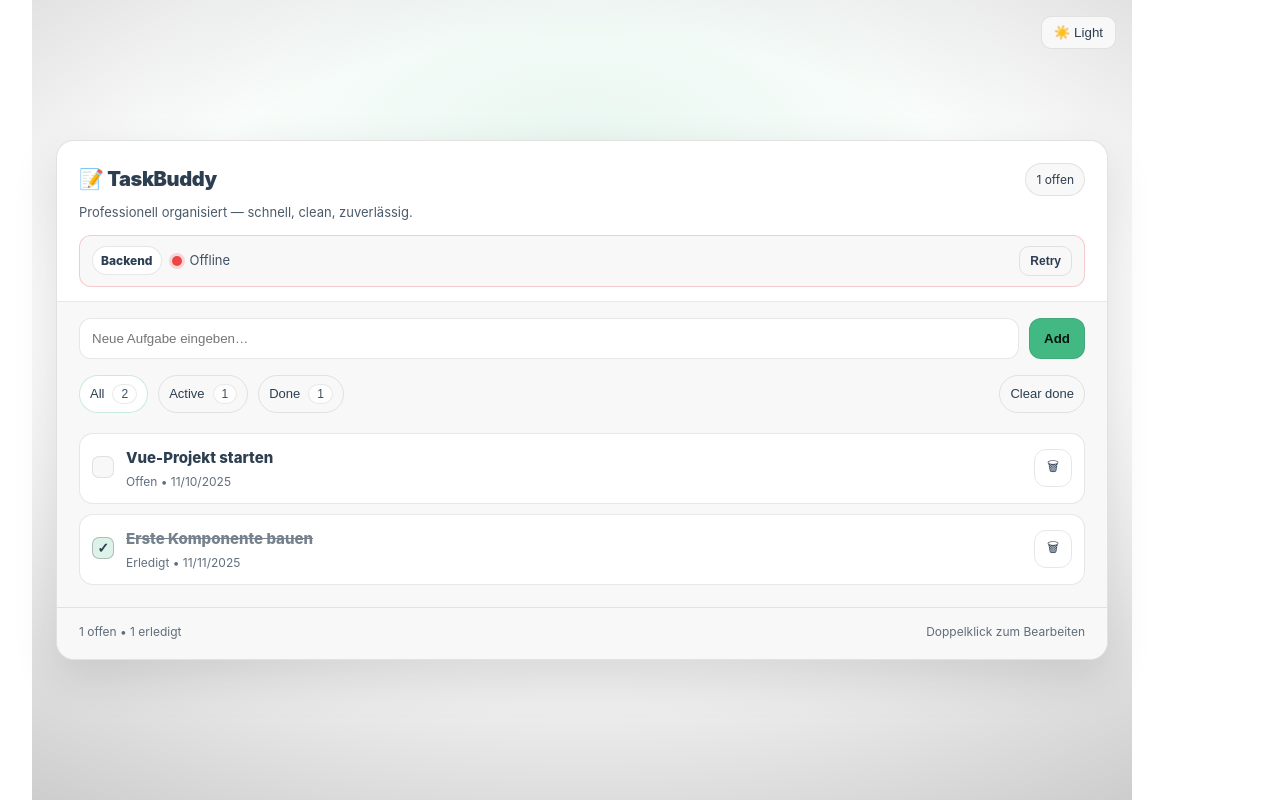
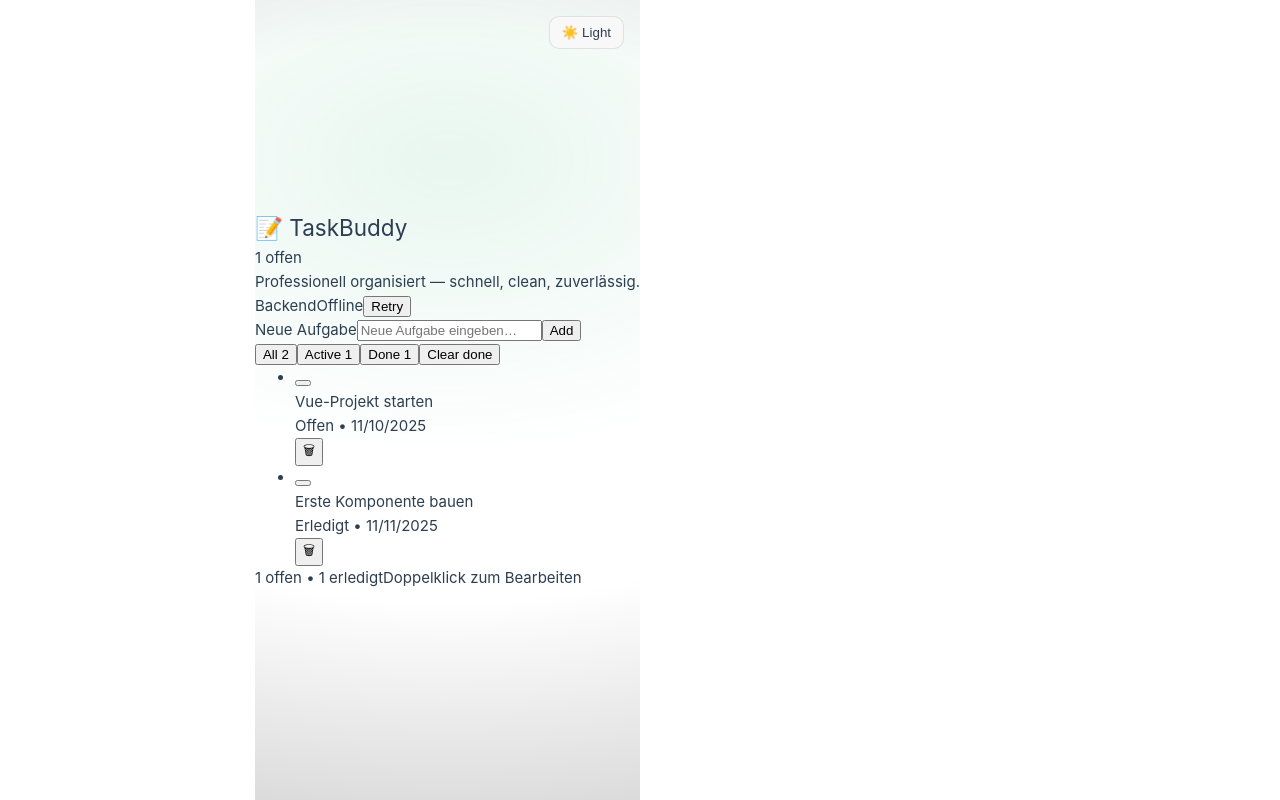
Before and after one commit to Karim-Ayd/TaskBuddy-frontend, a Vue app: page / in a window 1280 px wide. Built offline with nearby package versions, Linux system fonts and the light colour scheme; no server answers; the HTML template or start-up script is replaced by a standard one.

Commit message:
Frontend 9.1.26 2.0

```diff
--- a/src/components/ToDoList.vue
+++ b/src/components/ToDoList.vue
@@ -38,26 +38,37 @@ const toastMessage = ref("");
 let undoTimer: number | null = null;
 let lastDeleted: { task: Task; index: number } | null = null;
 
+const canUndo = computed(() => lastDeleted !== null);
+
 // ===== Helpers =====
 function uid() {
   return Date.now() + Math.floor(Math.random() * 1000);
 }
 
+/** Safe parse without `any` (fixes ESLint no-explicit-any) */
 function safeParseTasks(raw: string | null): Task[] | null {
   if (!raw) return null;
+
   try {
-    const parsed = JSON.parse(raw);
+    const parsed: unknown = JSON.parse(raw);
     if (!Array.isArray(parsed)) return null;
 
-    // basic shape check
-    const cleaned: Task[] = parsed
-      .filter((t: any) => t && typeof t.id === "number" && typeof t.title === "string")
-      .map((t: any) => ({
-        id: t.id,
-        title: String(t.title),
-        done: Boolean(t.done),
-        createdAt: typeof t.createdAt === "number" ? t.createdAt : Date.now(),
-      }));
+    const cleaned: Task[] = [];
+
+    for (const item of parsed) {
+      if (typeof item !== "object" || item === null) continue;
+      const obj = item as Record<string, unknown>;
+
+      if (typeof obj.id !== "number") continue;
+      if (typeof obj.title !== "string") continue;
+
+      cleaned.push({
+        id: obj.id,
+        title: obj.title,
+        done: typeof obj.done === "boolean" ? obj.done : false,
+        createdAt: typeof obj.createdAt === "number" ? obj.createdAt : Date.now(),
+      });
+    }
 
     return cleaned;
   } catch {
@@ -116,12 +127,14 @@ function toggleDone(id: number) {
   if (t) t.done = !t.done;
 }
 
+/** Fixes TS2322 + 'removed possibly undefined' */
 function deleteTask(id: number) {
   const idx = tasks.value.findIndex((t) => t.id === id);
   if (idx === -1) return;
 
-  const removed = tasks.value[idx];
-  tasks.value.splice(idx, 1);
+  const removedArr = tasks.value.splice(idx, 1);
+  const removed = removedArr[0];
+  if (!removed) return;
 
   lastDeleted = { task: removed, index: idx };
   showToast(`Task gelöscht: “${removed.title}”`);
@@ -158,7 +171,6 @@ function cancelEdit() {
 function commitEdit(task: Task) {
   const nextTitle = editValue.value.trim();
   if (!nextTitle) {
-    // empty => don't allow; revert + close
     cancelEdit();
     return;
   }
@@ -303,7 +315,6 @@ onBeforeUnmount(() => {
             </button>
 
             <div class="content" @dblclick="startEdit(task)">
-              <!-- Inline Edit -->
               <template v-if="editingId === task.id">
                 <input
                   ref="editInputRef"
@@ -341,413 +352,12 @@ onBeforeUnmount(() => {
     <!-- Undo Toast -->
     <div v-if="toastOpen" class="toast" role="status" aria-live="polite">
       <span class="toastText">{{ toastMessage }}</span>
-      <button class="toastBtn" type="button" @click="undoDelete" :disabled="!lastDeleted">Undo</button>
+      <button class="toastBtn" type="button" @click="undoDelete" :disabled="!canUndo">Undo</button>
       <button class="toastBtn ghost" type="button" @click="closeToast">Close</button>
     </div>
   </section>
 </template>
 
 <style scoped>
-.wrap {
-  width: min(960px, 92vw);
-  padding: 24px;
-}
-
-@media (min-width: 1100px) {
-  .wrap {
-    width: min(1100px, 86vw);
-  }
-}
-
-
-.card {
-  background: var(--color-background-soft);
-  border: 1px solid var(--color-border);
-  border-radius: 18px;
-  overflow: hidden;
-  box-shadow: var(--shadow, 0 18px 45px rgba(0, 0, 0, 0.12));
-}
-
-.header {
-  padding: 22px 22px 14px;
-  border-bottom: 1px solid var(--color-border);
-  background: var(--color-background);
-}
-
-.headerTop {
-  display: flex;
-  align-items: center;
-  justify-content: space-between;
-  gap: 12px;
-}
-
-.title {
-  font-size: 20px;
-  font-weight: 900;
-  letter-spacing: -0.02em;
-  color: var(--color-heading);
-}
-
-.subtitle {
-  margin-top: 6px;
-  font-size: 13px;
-  color: var(--color-text);
-  opacity: 0.85;
-}
-
-.pill {
-  border: 1px solid var(--color-border);
-  background: var(--color-background-soft);
-  color: var(--color-text);
-  padding: 6px 10px;
-  border-radius: 999px;
-  font-size: 12px;
-}
-
-/* Backend badge */
-.backend {
-  margin-top: 12px;
-  display: flex;
-  align-items: center;
-  gap: 10px;
-  padding: 10px 12px;
-  border-radius: 12px;
-  border: 1px solid var(--color-border);
-  background: var(--color-background-soft);
-}
-
-.backend.loading { opacity: 0.92; }
-.backend.ok { border-color: rgba(66, 184, 131, 0.25); }
-.backend.error { border-color: rgba(239, 68, 68, 0.25); }
-
-.badge {
-  font-size: 12px;
-  font-weight: 800;
-  padding: 4px 8px;
-  border-radius: 999px;
-  border: 1px solid var(--color-border);
-  background: var(--color-background);
-  color: var(--color-text);
-}
-
-.statusRow {
-  display: inline-flex;
-  align-items: center;
-  gap: 8px;
-  min-width: 0;
-  flex: 1;
-}
-
-.backendText {
-  font-size: 13px;
-  color: var(--color-text);
-  opacity: 0.9;
-  overflow: hidden;
-  text-overflow: ellipsis;
-  white-space: nowrap;
-}
-
-.dot {
-  width: 10px;
-  height: 10px;
-  border-radius: 999px;
-  background: rgba(255, 255, 255, 0.35);
-  box-shadow: 0 0 0 3px rgba(255, 255, 255, 0.06);
-}
-.backend.ok .dot {
-  background: var(--accent);
-  box-shadow: 0 0 0 3px rgba(66, 184, 131, 0.22);
-}
-.backend.error .dot {
-  background: #ef4444;
-  box-shadow: 0 0 0 3px rgba(239, 68, 68, 0.18);
-}
-
-.spinner {
-  width: 14px;
-  height: 14px;
-  border-radius: 999px;
-  border: 2px solid rgba(255, 255, 255, 0.18);
-  border-top-color: var(--accent);
-  animation: spin 0.7s linear infinite;
-}
-@keyframes spin {
-  to { transform: rotate(360deg); }
-}
-
-.retry {
-  margin-left: auto;
-  padding: 7px 10px;
-  border-radius: 10px;
-  border: 1px solid var(--color-border);
-  background: transparent;
-  color: var(--color-text);
-  cursor: pointer;
-  font-weight: 700;
-  font-size: 12px;
-}
-.retry:hover { border-color: var(--color-border-hover); }
-.retry:disabled { opacity: 0.55; cursor: not-allowed; }
-
-/* Composer */
-.composer {
-  display: grid;
-  grid-template-columns: 1fr auto;
-  gap: 10px;
-  padding: 16px 22px;
-}
-
-.input {
-  width: 100%;
-  padding: 12px 12px;
-  border-radius: 12px;
-  border: 1px solid var(--color-border);
-  background: var(--color-background);
-  color: var(--color-text);
-  outline: none;
-  transition: border-color 0.15s ease, transform 0.15s ease;
-}
-.input:focus {
-  border-color: var(--color-border-hover);
-  transform: translateY(-1px);
-}
-
-.btn {
-  padding: 12px 14px;
-  border-radius: 12px;
-  border: 1px solid var(--color-border);
-  background: var(--accent);
-  color: var(--accent-contrast);
-  cursor: pointer;
-  font-weight: 900;
-  transition: transform 0.15s ease, opacity 0.15s ease;
-}
-.btn:hover { transform: translateY(-1px); }
-.btn:active { transform: translateY(0); opacity: 0.92; }
-
-/* Filters */
-.filters {
-  display: flex;
-  flex-wrap: wrap;
-  gap: 10px;
-  padding: 0 22px 14px;
-}
-
-.chip {
-  border: 1px solid var(--color-border);
-  background: transparent;
-  color: var(--color-text);
-  padding: 8px 10px;
-  border-radius: 999px;
-  cursor: pointer;
-  font-size: 13px;
-  display: inline-flex;
-  align-items: center;
-  gap: 8px;
-  transition: border-color 0.15s ease, transform 0.15s ease, background 0.15s ease;
-}
-.chip:hover {
-  border-color: var(--color-border-hover);
-  transform: translateY(-1px);
-}
-.chip.active {
-  background: var(--color-background);
-  border-color: rgba(66, 184, 131, 0.28);
-}
-.chip:disabled { opacity: 0.5; cursor: not-allowed; }
-
-.chipCount {
-  border: 1px solid var(--color-border);
-  background: var(--color-background);
-  padding: 2px 8px;
-  border-radius: 999px;
-  font-size: 12px;
-  opacity: 0.9;
-}
-.chip.danger { margin-left: auto; }
-
-/* List */
-.list { padding: 6px 10px 10px; }
-
-.ul {
-  list-style: none;
-  display: grid;
-  gap: 10px;
-  padding: 0 12px 12px;
-  margin: 0;
-}
-
-.item {
-  display: grid;
-  grid-template-columns: auto 1fr auto;
-  gap: 12px;
-  align-items: center;
-  padding: 12px 12px;
-  border-radius: 14px;
-  border: 1px solid var(--color-border);
-  background: var(--color-background);
-  transition: transform 0.15s ease, border-color 0.15s ease;
-}
-.item:hover { transform: translateY(-1px); border-color: var(--color-border-hover); }
-
-.check { border: 0; background: transparent; cursor: pointer; padding: 0; }
-
-.box {
-  width: 22px;
-  height: 22px;
-  border-radius: 7px;
-  border: 1px solid var(--color-border);
-  background: var(--color-background-soft);
-  display: inline-block;
-  position: relative;
-  transition: transform 0.12s ease, background 0.15s ease, border-color 0.15s ease;
-}
-.item:active .box { transform: scale(0.96); }
-
-.item.done .box {
-  border-color: var(--color-border-hover);
-  background: rgba(66, 184, 131, 0.18);
-}
-.item.done .box::after {
-  content: "✓";
-  position: absolute;
-  inset: 0;
-  display: grid;
-  place-items: center;
-  font-size: 14px;
-  font-weight: 900;
-  color: var(--color-text);
-  animation: pop 0.16s ease;
-}
-@keyframes pop {
-  from { transform: scale(0.75); opacity: 0.6; }
-  to { transform: scale(1); opacity: 1; }
-}
-
-.content { min-width: 0; cursor: text; }
-
-.text {
-  font-weight: 800;
-  color: var(--color-text);
-  white-space: nowrap;
-  overflow: hidden;
-  text-overflow: ellipsis;
-}
-.item.done .text { text-decoration: line-through; opacity: 0.65; }
-
-.meta {
-  margin-top: 2px;
-  font-size: 12px;
-  opacity: 0.75;
-  color: var(--color-text);
-}
-
-.editInput {
-  width: 100%;
-  padding: 10px 10px;
-  border-radius: 12px;
-  border: 1px solid var(--color-border);
-  background: var(--color-background);
-  color: var(--color-text);
-  outline: none;
-}
-.editInput:focus { border-color: var(--color-border-hover); }
-
-.iconBtn {
-  border: 1px solid var(--color-border);
-  background: transparent;
-  color: var(--color-text);
-  width: 38px;
-  height: 38px;
-  border-radius: 12px;
-  cursor: pointer;
-  transition: transform 0.15s ease, border-color 0.15s ease;
-}
-.iconBtn:hover { transform: translateY(-1px); border-color: var(--color-border-hover); }
-
-.empty {
-  padding: 16px 12px 20px;
-  text-align: center;
-  color: var(--color-text);
-  opacity: 0.75;
-}
-
-/* Footer */
-.footer {
-  display: flex;
-  justify-content: space-between;
-  gap: 10px;
-  padding: 14px 22px 18px;
-  border-top: 1px solid var(--color-border);
-  background: var(--color-background-soft);
-}
-
-.muted {
-  font-size: 12px;
-  color: var(--color-text);
-  opacity: 0.75;
-}
-
-/* Toast */
-.toast {
-  position: fixed;
-  left: 50%;
-  bottom: 18px;
-  transform: translateX(-50%);
-  display: flex;
-  gap: 10px;
-  align-items: center;
-  padding: 12px 14px;
-  border-radius: 14px;
-  border: 1px solid var(--color-border);
-  background: var(--color-background);
-  box-shadow: var(--shadow, 0 18px 45px rgba(0, 0, 0, 0.12));
-  max-width: min(720px, 92vw);
-  z-index: 50;
-}
-
-.toastText {
-  color: var(--color-text);
-  opacity: 0.92;
-  white-space: nowrap;
-  overflow: hidden;
-  text-overflow: ellipsis;
-}
-
-.toastBtn {
-  padding: 8px 10px;
-  border-radius: 12px;
-  border: 1px solid var(--color-border);
-  background: var(--accent);
-  color: var(--accent-contrast);
-  cursor: pointer;
-  font-weight: 900;
-  font-size: 12px;
-}
-.toastBtn.ghost {
-  background: transparent;
-  color: var(--color-text);
-}
-
-.toastBtn:hover { border-color: var(--color-border-hover); }
-.toastBtn:disabled { opacity: 0.55; cursor: not-allowed; }
-
-/* A11y */
-.srOnly {
-  position: absolute;
-  width: 1px;
-  height: 1px;
-  padding: 0;
-  margin: -1px;
-  overflow: hidden;
-  clip: rect(0, 0, 0, 0);
-  white-space: nowrap;
-  border: 0;
-}
-
-/* Animations */
-.fade-enter-active,
-.fade-leave-active { transition: all 0.18s ease; }
-.fade-enter-from,
-.fade-leave-to { opacity: 0; transform: translateY(6px); }
+/* Dein CSS bleibt 1:1 gleich – du kannst deinen bestehenden Styleblock 그대로 lassen */
 </style>
```
